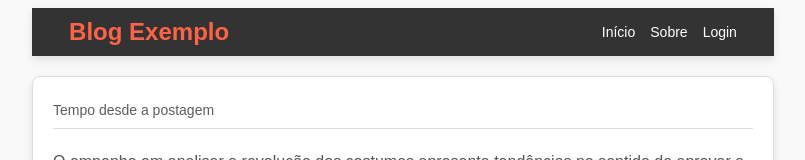
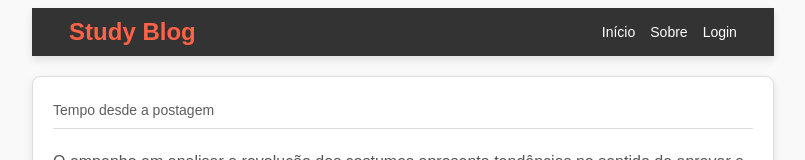
Before and after one commit to Itor-Carlos/frontend-blog, a React (Vite) app: page / in a window 1280 px wide. Shown: the top 160 px of the page, without its empty margins (237-1042 px from the left). Built offline with nearby package versions, Linux system fonts and the light colour scheme.

Commit message:
add uma interface de props para o Header

```diff
--- a/src/app/components/Header/index.tsx
+++ b/src/app/components/Header/index.tsx
@@ -1,10 +1,14 @@
 import { HeaderContainer } from "./styles"
 
-export function Header(){
+interface HeaderProps{
+    title: string
+}
+
+export function Header({title = "Blog Exemplo"}: HeaderProps){
     return (
         <HeaderContainer>
             <div className="header-div">
-                <div className="logo">Blog Exemplo</div>
+                <div className="logo">{title}</div>
                 <nav>
                     <a href="/">Início</a>
                     <a href="#">Sobre</a>
--- a/src/app/pages/Home.tsx
+++ b/src/app/pages/Home.tsx
@@ -4,7 +4,7 @@ import { Post } from "../components/Post";
 export function Home(){
     return (
     <>
-        <Header/>
+        <Header title="Study Blog"/>
         <Post/>
     </>
     )
```
